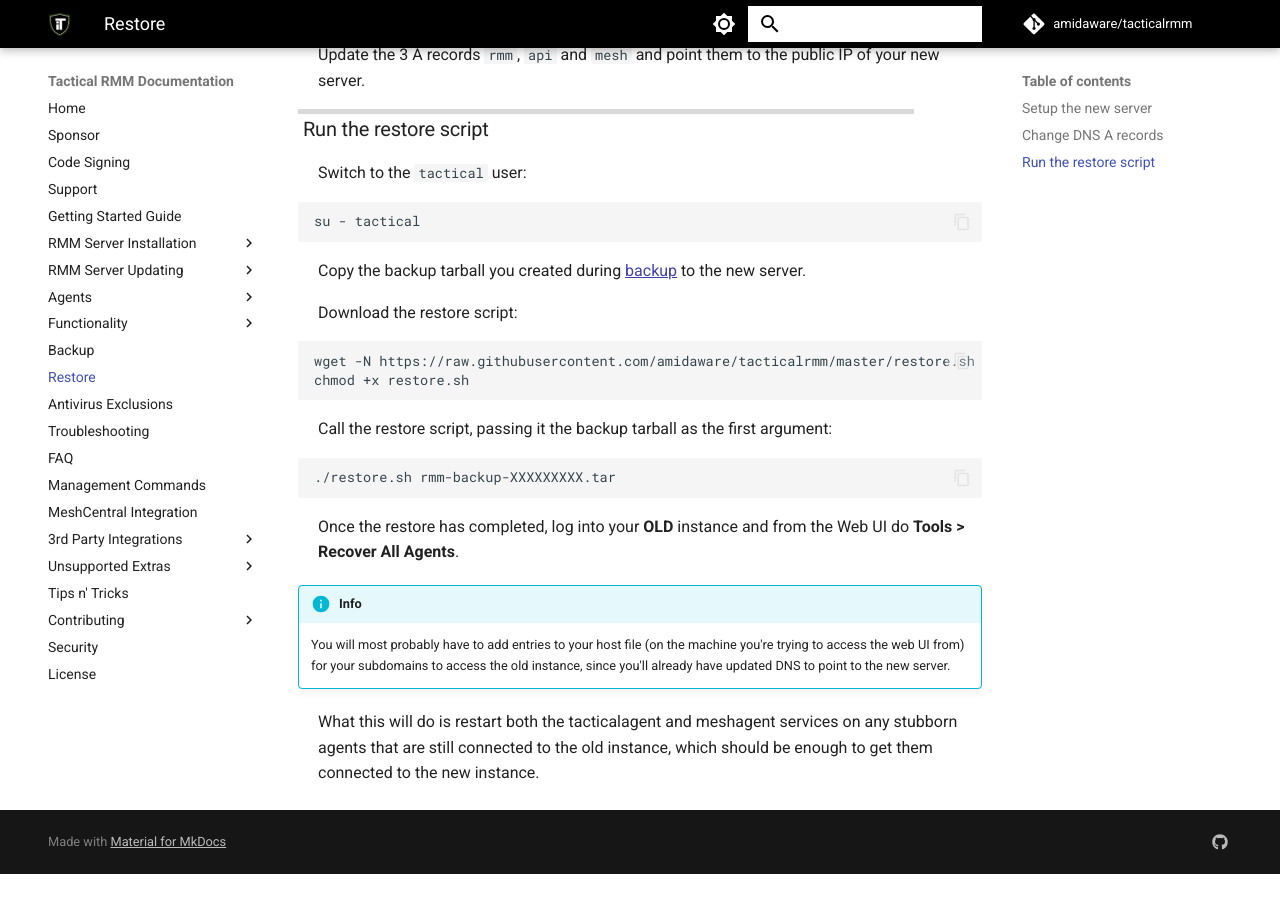
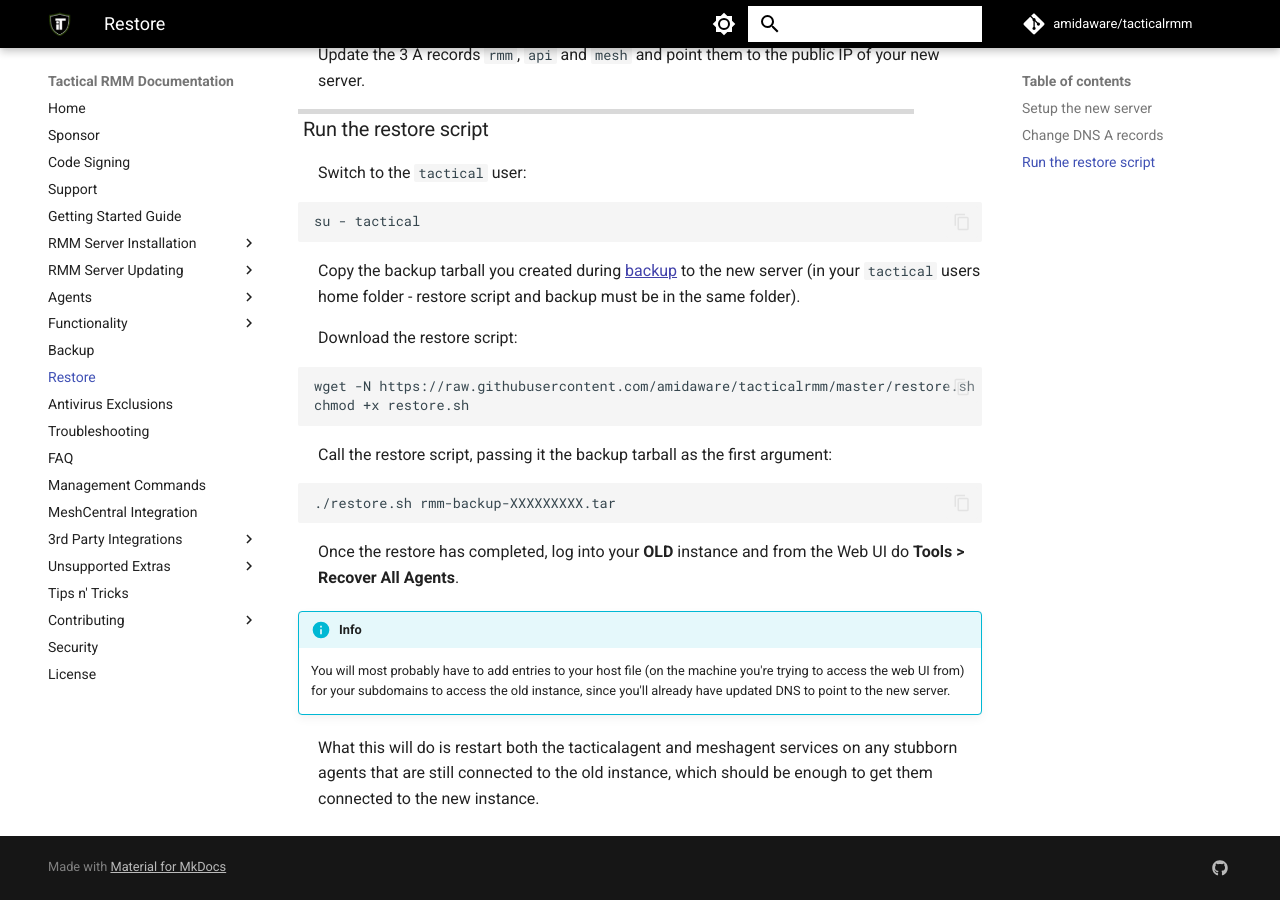
Before and after one commit to amidaware/trmm-docs, an MkDocs documentation site: the page built from docs/restore.md, in a window 1280 px wide and 900 px high, scrolled down 765 px. Built offline with MkDocs 1.6.1 and Material for MkDocs 9.7.7, drawn with Linux system fonts in a browser that asks for light colours; comment, search, counter and statistics services are not loaded; before the commit the page ends 1639 px from its top, so only the background shows below that.

Commit message:
Clarifying file locations for restore

````diff
--- a/docs/restore.md
+++ b/docs/restore.md
@@ -27,7 +27,7 @@
 su - tactical
 ```
 
-Copy the backup tarball you created during [backup](backup.md) to the new server.
+Copy the backup tarball you created during [backup](backup.md) to the new server (in your `tactical` users home folder - restore script and backup must be in the same folder).
 
 Download the restore script:
 
````
